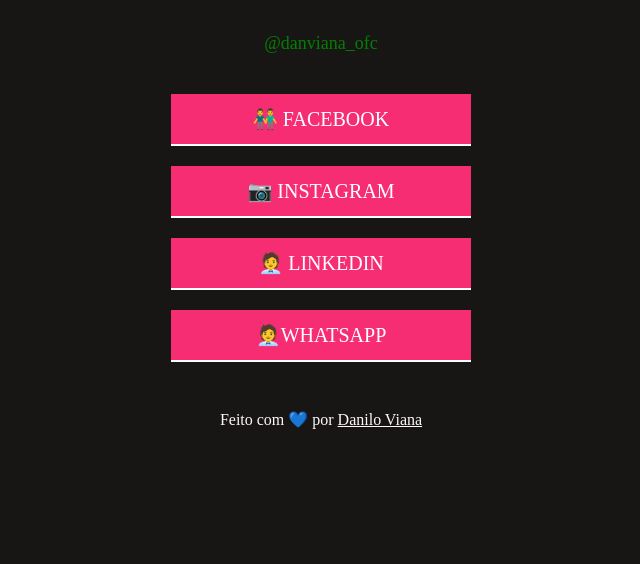
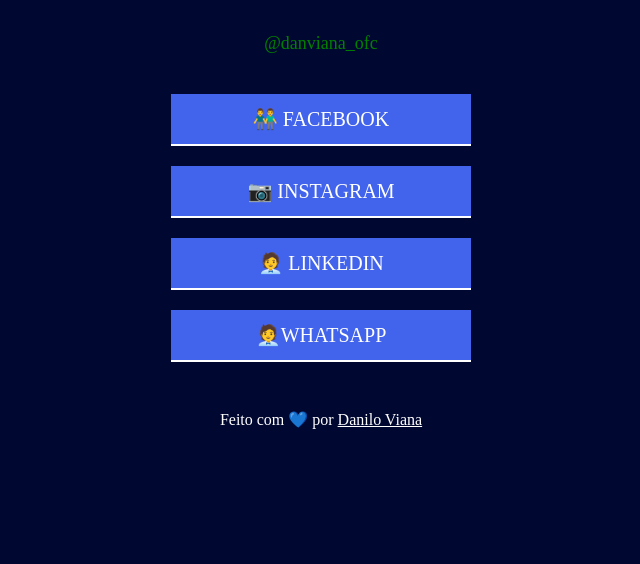
Before and after one commit to dan-viana1/Link-tree-explorer, a plain HTML site: page index.html in a window 1280 px wide. Shown: the part 236-800 px from the top of the page, without its empty margins (319-959 px from the left). Drawn offline with Linux system fonts and the light colour scheme.

Commit message:
muda class do body

```diff
--- a/index.html
+++ b/index.html
@@ -7,7 +7,7 @@
   <link rel="stylesheet" href="./styles.css">
   <title>Dan-links</title>
 </head>
-<body class="pink-dark">
+<body class="dark-blue">
   <div class="container">
 <img class="avatar" src="http://github.com/Dan-viana1.png" alt="imagem-dan">
 
```
